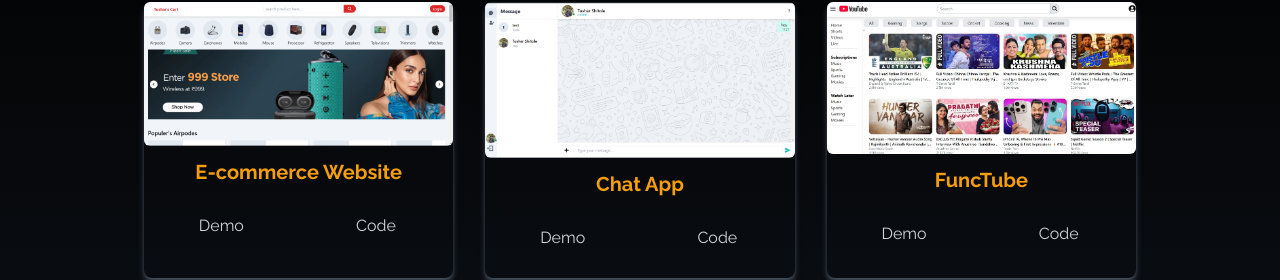
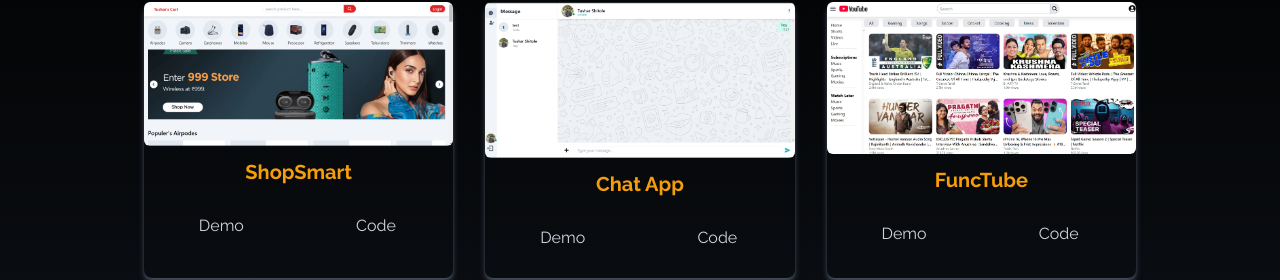
Before and after one commit to shitoletushar3132/portfolio_tusharshitole, a React (Create React App) app: page / in a window 1280 px wide. Shown: the part 1782-2062 px from the top of the page. Built offline with nearby package versions, Linux system fonts and the light colour scheme.

Commit message:
ecommerce name change

```diff
--- a/src/components/Portfolio.jsx
+++ b/src/components/Portfolio.jsx
@@ -17,7 +17,7 @@
     {
       id: 8,
       src: Ecommerce,
-      title: "E-commerce Website",
+      title: "ShopSmart",
       demo: "https://mern-ecommerce-alpha-nine.vercel.app/",
       code: "https://github.com/shitoletushar3132/MERN_ECOMMERCE",
     },
```
